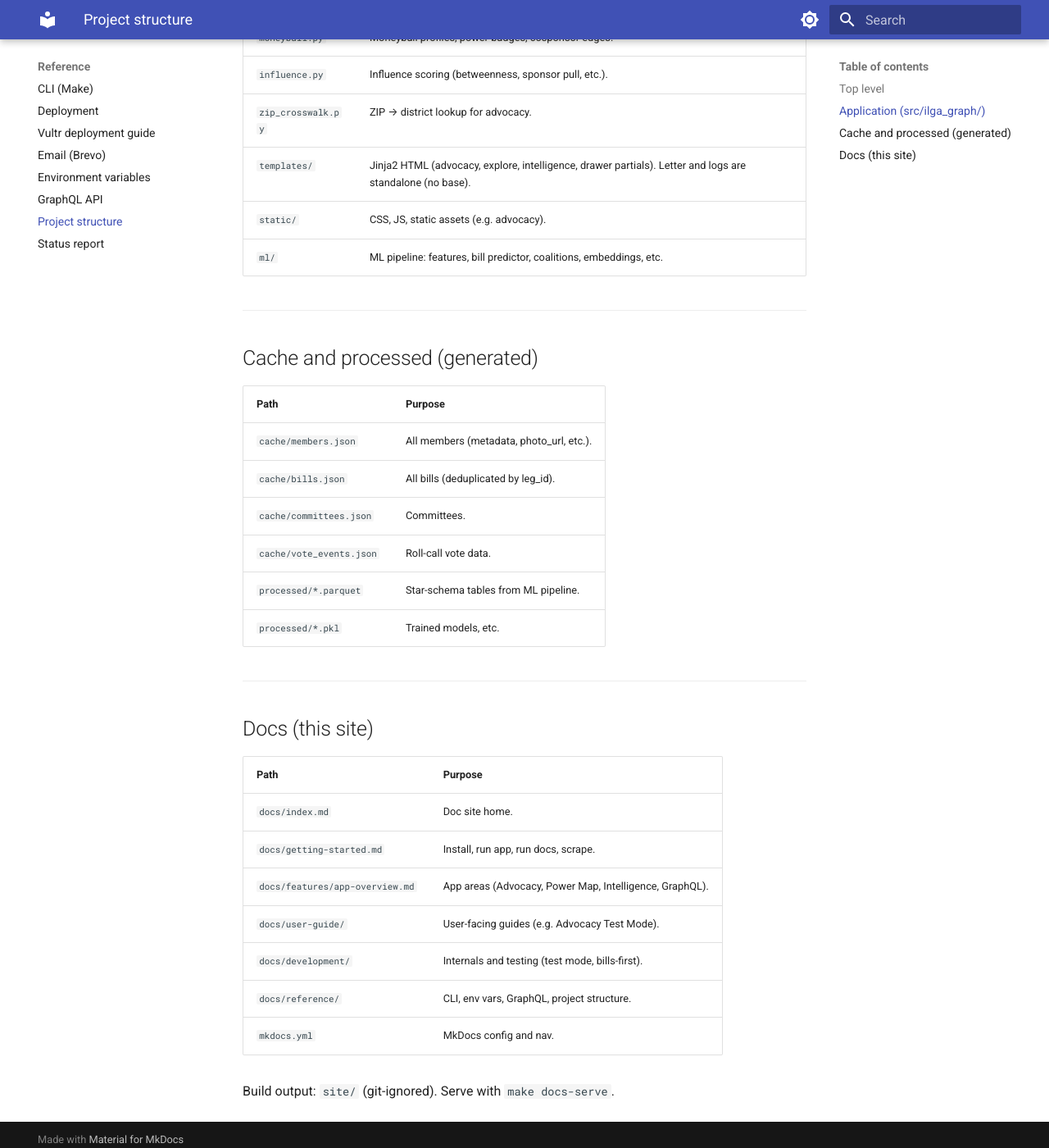
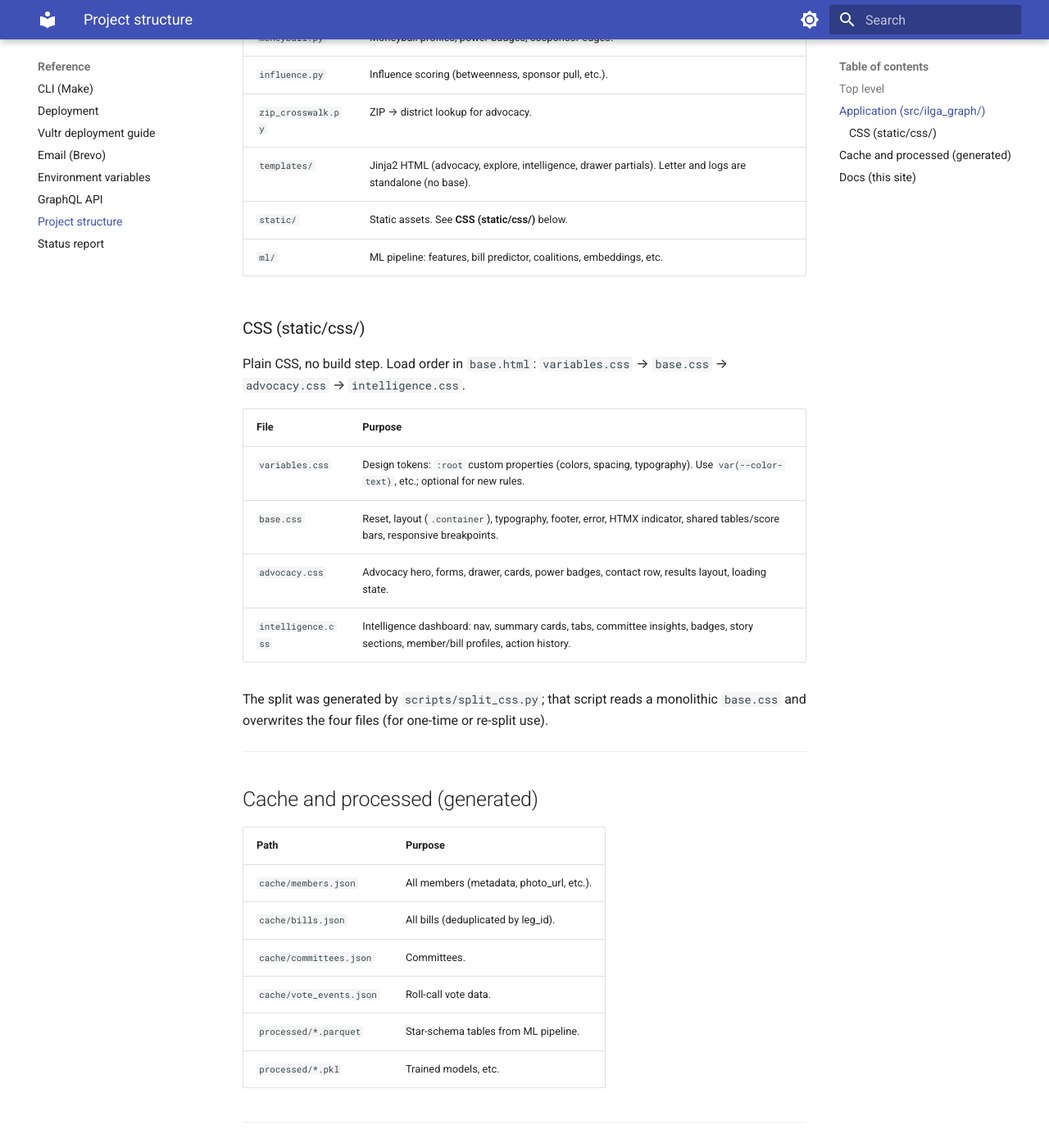
Before and after one commit to tyler-morales/ilga-graph, an MkDocs documentation site: the page built from docs/reference/project-structure.md, in a window 1280 px wide and 1400 px high, scrolled down 1477 px. Shown: the whole window at 82% size. Built offline with MkDocs 1.6.1 and Material for MkDocs 9.7.7, drawn with Linux system fonts in a browser that asks for light colours.

Commit message:
docs: update project structure, status, TODOS; add features.py note
- TODOS: refactor round, CSS/router backlog marked done; legacy purge
- project-structure.md, status-report.md: reflect routers and static CSS
- ml/features.py: comment on file size / cohesion

Co-authored-by: Cursor <cursoragent@cursor.com>

```diff
--- a/docs/reference/project-structure.md
+++ b/docs/reference/project-structure.md
@@ -38,8 +38,21 @@ Where to find things in the repo.
 | `influence.py` | Influence scoring (betweenness, sponsor pull, etc.). |
 | `zip_crosswalk.py` | ZIP → district lookup for advocacy. |
 | `templates/` | Jinja2 HTML (advocacy, explore, intelligence, drawer partials). Letter and logs are standalone (no base). |
-| `static/` | CSS, JS, static assets (e.g. advocacy). |
+| `static/` | Static assets. See **CSS (static/css/)** below. |
 | `ml/` | ML pipeline: features, bill predictor, coalitions, embeddings, etc. |
+
+### CSS (static/css/)
+
+Plain CSS, no build step. Load order in `base.html`: `variables.css` → `base.css` → `advocacy.css` → `intelligence.css`.
+
+| File | Purpose |
+|------|---------|
+| `variables.css` | Design tokens: `:root` custom properties (colors, spacing, typography). Use `var(--color-text)`, etc.; optional for new rules. |
+| `base.css` | Reset, layout (`.container`), typography, footer, error, HTMX indicator, shared tables/score bars, responsive breakpoints. |
+| `advocacy.css` | Advocacy hero, forms, drawer, cards, power badges, contact row, results layout, loading state. |
+| `intelligence.css` | Intelligence dashboard: nav, summary cards, tabs, committee insights, badges, story sections, member/bill profiles, action history. |
+
+The split was generated by `scripts/split_css.py`; that script reads a monolithic `base.css` and overwrites the four files (for one-time or re-split use).
 
 ---
 
```
Also changed, not shown: TODOS.md (+11 -6 lines), docs/reference/status-report.md (+1 -1 lines), 1 other file.
